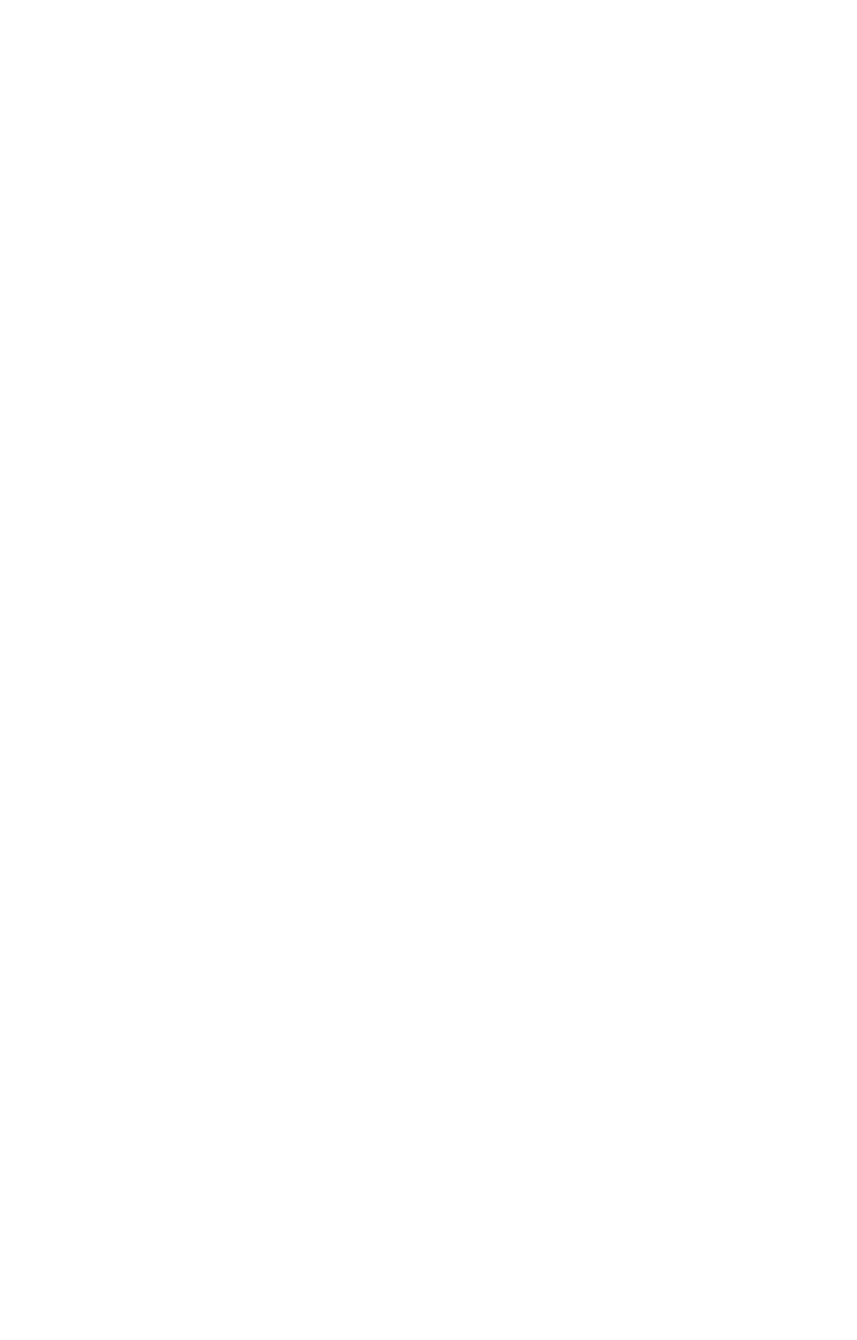
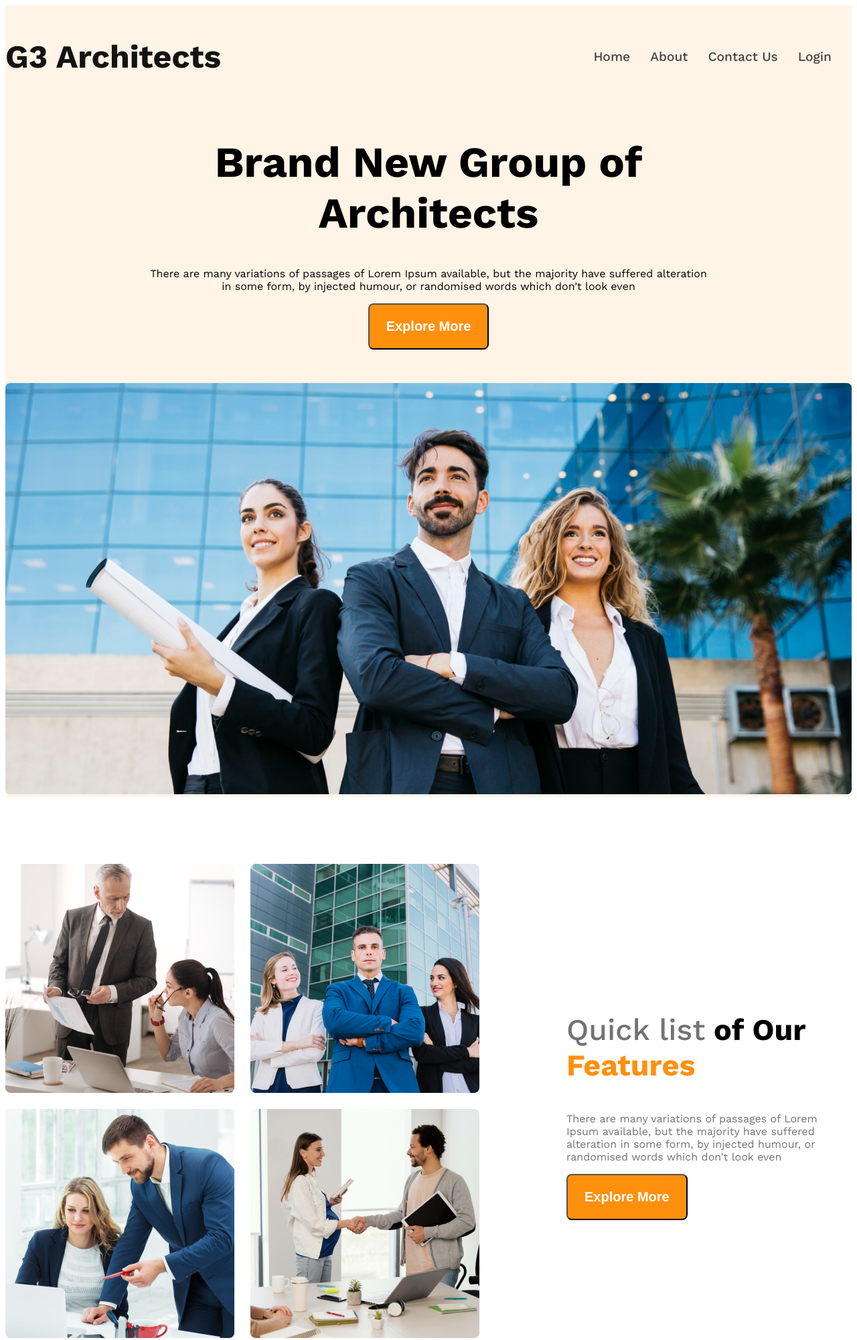
Before and after one commit to rahmandurjoy04/G3-architect-website, a plain HTML site: page index.html in a window 1280 px wide. Shown: the whole page at 67% size. Before the commit the page ends 800 px from the top, so only its background shows below. Drawn offline with nearby package versions, Linux system fonts and the light colour scheme.

Commit message:
Team Section Added with responsiveness

```diff
--- a/index.html
+++ b/index.html
@@ -6,12 +6,43 @@
     <title>G3 Architect Website</title>
     <link rel="stylesheet" href="styles/architect.css">
 </head>
-<body>
-    <header>
+<body class="work-sans-font">
+    <header class="bg-light">
+        <nav class="navbar display-flex">
+            <h3 class="brand text-dark-gray">G3 Architects</h3>
+            <ul class="nav-links display-flex">
+                <li class="nav-item"><a href="" class="nav-link text-gray">Home</a></li>
+                <li class="nav-item"><a href="" class="nav-link text-gray">About</a></li>
+                <li class="nav-item"><a href="" class="nav-link text-gray">Contact Us</a></li>
+                <li class="nav-item"><a href="" class="nav-link text-gray">Login</a></li>
+            </ul>
+        </nav>
+        <div class="banner">
+            <div class="banner-content">
+                <h1 class="banner-title">Brand New Group of Architects </h1>
+            <p class="banner-description">There are many variations of passages of Lorem Ipsum available, but the majority have suffered alteration in some form, by injected humour, or randomised words which don't look even</p>
+            <button class="btn-primary">Explore More</button>
+            </div>
+            <img class="banner-image" src="images/banner.png" alt="">
 
+        </div>
     </header>
     <main>
-
+        <section class="teams display-flex">
+            <div class="team-img-container">
+                <img src="images/team1.png" alt="two architect discussing about design">
+                <img src="images/team2.png" alt="">
+                <img src="images/team3.png" alt="">
+                <img src="images/team4.png" alt="">
+            </div>
+            <div class="our-features">
+                <h3 class="feature-title">
+                    <span id="quick-list" class="text-light-gray">Quick list</span> <span>of Our</span> <span class="text-primary">Features</span>
+                </h3>
+                <p class="feature-description text-light-gray">There are many variations of passages of Lorem Ipsum available, but the majority have suffered alteration in some form, by injected humour, or randomised words which don't look even</p>
+                <button class="btn-primary">Explore More</button>
+            </div>
+        </section>
     </main>
     <footer>
 
--- a/styles/architect.css
+++ b/styles/architect.css
@@ -0,0 +1,136 @@
+@import url('https://fonts.googleapis.com/css2?family=Work+Sans:ital,wght@0,100..900;1,100..900&display=swap');
+
+.work-sans-font {
+    font-family: "Work Sans", serif;
+    font-optical-sizing: auto;
+    font-weight: 400;
+    font-style: normal;
+}
+
+/* shared styles */
+.display-flex {
+    display: flex;
+}
+
+/* dark1 */
+.text-dark-gray {
+    color: #131313;
+}
+.text-primary{
+    color:#FF900E;
+    font-weight: 700;
+}
+/* dark 02 */
+.text-gray {
+    color: #424242;
+}
+
+/* dark 03 */
+.text-light-gray {
+    color: #727272
+}
+
+.bg-light {
+    background-color: rgba(255, 144, 14, 0.1);
+}
+
+.btn-primary {
+    border-radius: 8px;
+    background: rgb(255, 144, 14);
+    color: white;
+    padding: 21px 25px;
+    font-size: 1.25rem;
+    font-weight: 600;
+}
+main>section {
+    margin-top: 100px;;
+}
+/* nav bar related styles */
+.navbar {
+    justify-content: space-between;
+    align-items: center;
+}
+
+.brand {
+    font-size: 3rem;
+    font-weight: 700;
+}
+
+.nav-item {
+    list-style: none;
+    margin-right: 30px;
+}
+
+.nav-link {
+    text-decoration: none;
+    font-weight: 500;
+    font-size: 1.2rem;
+}
+
+.navbar,
+.banner {
+    margin: 0 auto;
+    max-width: 1440px;
+}
+
+/* banner related styles */
+.banner-content {
+    max-width: 850px;
+    margin: 0 auto;
+    text-align: center;
+    margin-bottom: 50px;
+}
+
+.banner-title {
+    font-size: 4rem;
+    font-weight: 700;
+}
+.banner-image{
+    width: 100%;
+}
+
+/* team and feature related styles */
+.teams{
+    align-items: center;
+    justify-content: center;
+}
+.team-img-container{
+    display: grid;
+    grid-template-columns: repeat(2,1fr);
+    gap: 24px;
+}
+.our-features{
+    margin-left:130px ;
+    max-width: 530px;
+}
+.feature-title{
+    font-size: 2.8rem;
+    font-weight: 700;
+}
+#quick-list{
+    font-weight: 500;
+}
+/* responsive media query */
+@media screen and (max-width: 576px){
+    .navbar,
+    .nav-links,
+    .teams{
+        flex-direction: column;
+    }
+    .team-img-container{
+        grid-template-columns:repeat(1,1fr);
+    }
+    .our-features{
+        margin: 0 auto;
+    }
+}
+
+/* medium size device */
+@media screen and (min-width:576px) and(max-width: 992px){
+    .teams{
+        flex-direction: column;
+    }
+    .our-features{
+        margin: 30px auto;
+    }
+}
```
